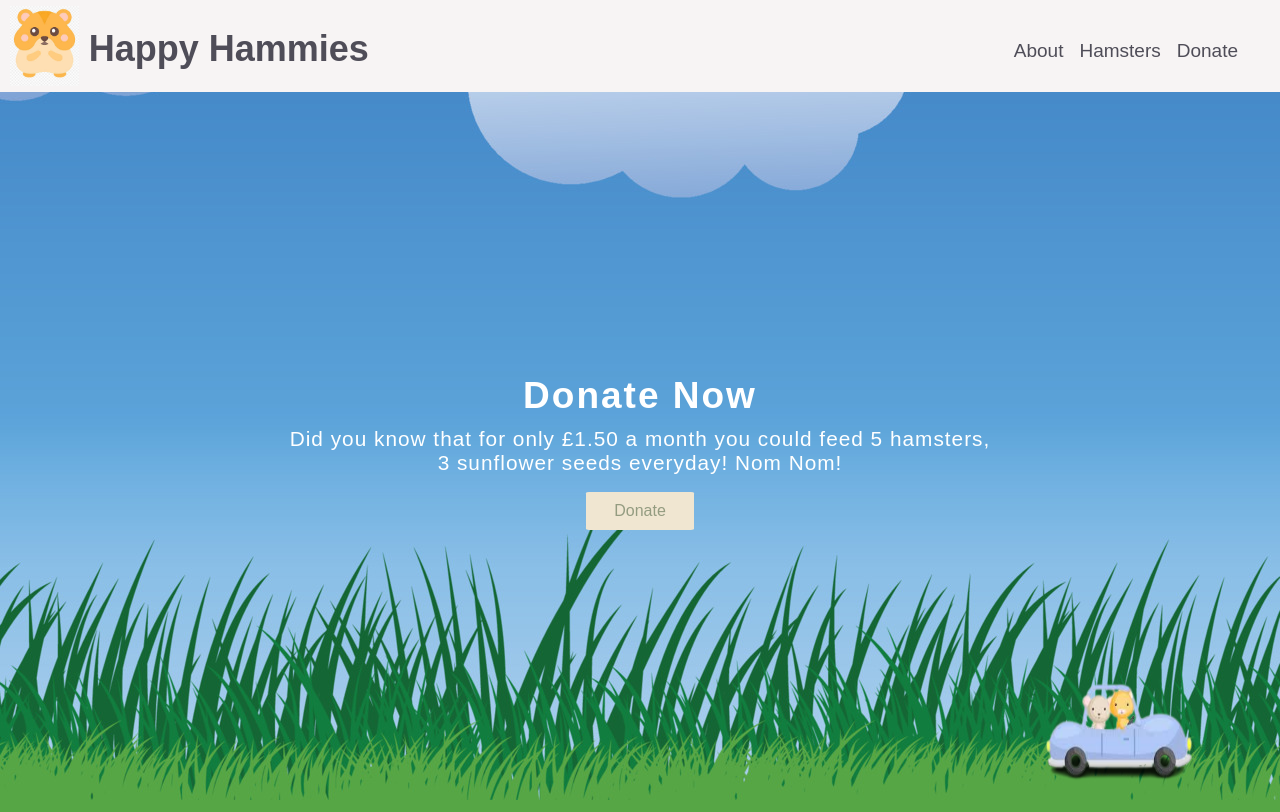
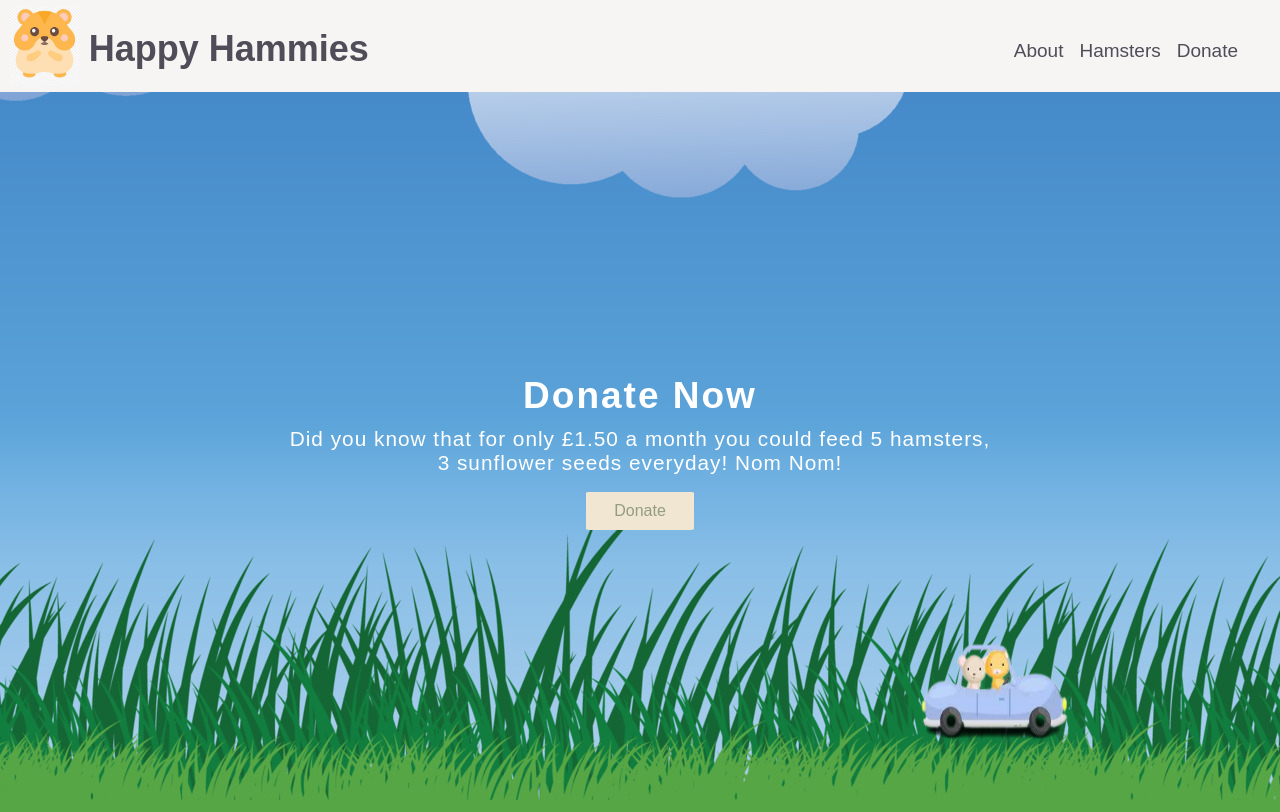
Before and after one commit to tinytecher/Happy-Hammies, a React (Create React App) app: page / in a window 1280 px wide. Built offline with nearby package versions, Linux system fonts and the light colour scheme.

Commit message:
fixed screenshot issue

```diff
--- a/src/components/Hero/Hero.module.css
+++ b/src/components/Hero/Hero.module.css
@@ -49,11 +49,10 @@
 	height: 180px;
 	z-index: 100;
 	position: fixed;
-	top: 80%;
+	top: 75%;
 	transition: all 1s linear;
 	/* animate on load */
-	animation: 9s linear 0s 1 slideInLeft;
-	/* repeat animation 3 times */
+	animation: 10s linear 0s 1 slideInLeft;
 	animation-iteration-count: infinite;
 }
 
```
Also changed, not shown: 1 other file (tests, documents, lock files or other folders).
